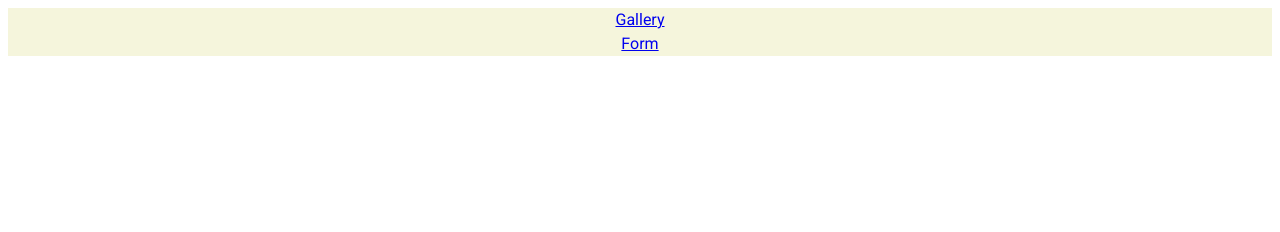
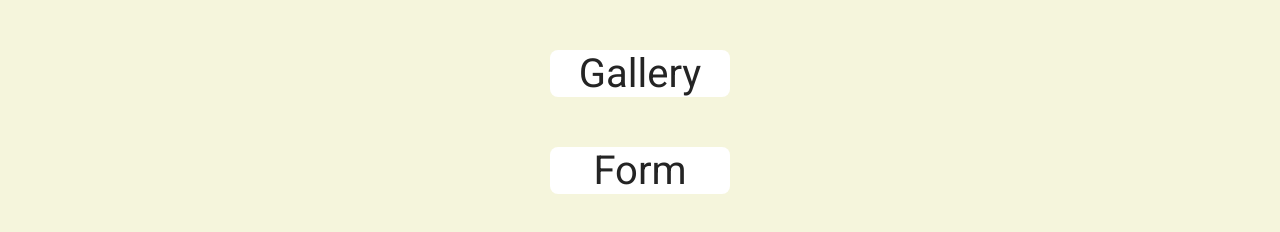
Before and after one commit to migell1415/goit-js-hw-09, a website built with Vite: page src/index.html in a window 1280 px wide. Built offline with nearby package versions, Linux system fonts and the light colour scheme.

Commit message:
update task-1(gallery)

```diff
--- a/src/css/1-gallery.css
+++ b/src/css/1-gallery.css
@@ -42,7 +42,3 @@ img {
 .gallery-image:focus {
     transform: scale(1.04);
 }
-
-body {
-    background-color: beige;
-}
--- a/src/css/styles.css
+++ b/src/css/styles.css
@@ -7,6 +7,7 @@
 
 @import url('./1-gallery.css');
 @import url('https://fonts.googleapis.com/css2?family=Roboto&display=swap');
+
 h1,
 h2,
 h3,
@@ -20,11 +21,11 @@ p {
 :root {
   font-family: Inter, Avenir, Helvetica, Arial, sans-serif;
   font-size: 16px;
-  line-height: 24px;
+  /* line-height: 24px; */
   font-weight: 400;
 
   color: #242424;
-  background-color: rgba(255, 255, 255, 0.87);
+  background-color: beige;
 
   font-synthesis: none;
   text-rendering: optimizeLegibility;
@@ -33,8 +34,27 @@ p {
   -webkit-text-size-adjust: 100%;
 }
 
+a {
+  color: currentColor;
+    text-decoration: none
+}
+
 body {
   font-family: 'Roboto',
     sans-serif;
   text-align: center;
+  background-color: beige;
+  margin: 0 auto;
 }
+
+
+
+.nav-link {
+  margin: 50px auto;
+  display: block;
+  width: 180px;
+  background-color: #fff;
+  border-radius: 8px;
+  text-align: center;
+  font-size: 40px;
+}
--- a/src/index.html
+++ b/src/index.html
@@ -8,11 +8,7 @@
     <link rel="stylesheet" href="./css/styles.css" />
   </head>
   <body>
-    <main>
-      <ul>
-        <li><a href="./1-gallery.html">Gallery</a></li>
-        <li><a href="./2-form.html">Form</a></li>
-      </ul>
-    </main>
+    <a class="nav-link" href="./1-gallery.html">Gallery</a>
+    <a class="nav-link" href="./2-form.html">Form</a>
   </body>
 </html>
```
Also changed, not shown: src/1-gallery.html (+2 -3 lines), src/2-form.html (+4 -5 lines).
